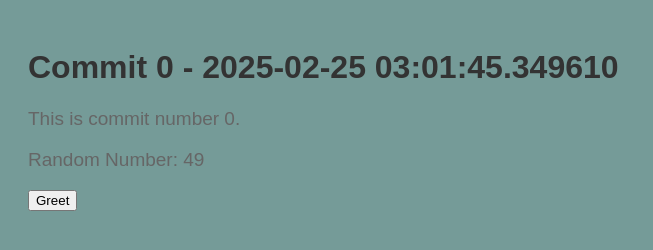
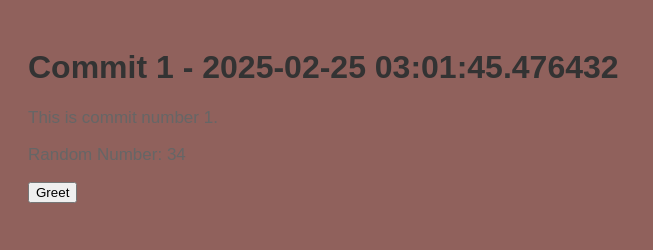
Before and after one commit to legbald0d/myrep-repo-20250225030139, a plain HTML site: page index.html in a window 1280 px wide. Shown: the whole page, without its empty margins (0-653 px from the left). Drawn offline with Linux system fonts and the light colour scheme.

Commit message:
📝 Commit 1 with HTML, CSS, and JS

```diff
--- a/index.html
+++ b/index.html
@@ -2,13 +2,13 @@
     <!DOCTYPE html>
     <html>
     <head>
-        <title>Commit 0 - 2025-02-25 03:01:45.349610</title>
+        <title>Commit 1 - 2025-02-25 03:01:45.476432</title>
         <link rel="stylesheet" href="style.css">
     </head>
     <body>
-        <h1>Commit 0 - 2025-02-25 03:01:45.349610</h1>
-        <p>This is commit number 0.</p>
-        <p>Random Number: 49</p>
+        <h1>Commit 1 - 2025-02-25 03:01:45.476432</h1>
+        <p>This is commit number 1.</p>
+        <p>Random Number: 34</p>
         <button onclick="greet()">Greet</button>
         <script src="script.js"></script>
     </body>
--- a/script.js
+++ b/script.js
@@ -2,4 +2,4 @@
     function greet() {
         alert('Hello from commit ' + commitNumber + '!');
     }
-    var commitNumber = 0;
+    var commitNumber = 1;
--- a/style.css
+++ b/style.css
@@ -1,7 +1,7 @@
 
     body {
         font-family: Arial, sans-serif;
-        background-color: #759b98;
+        background-color: #90615c;
         padding: 20px;
     }
     h1 {
@@ -9,5 +9,5 @@
     }
     p {
         color: #666;
-        font-size: 19px;
+        font-size: 17px;
     }
```
